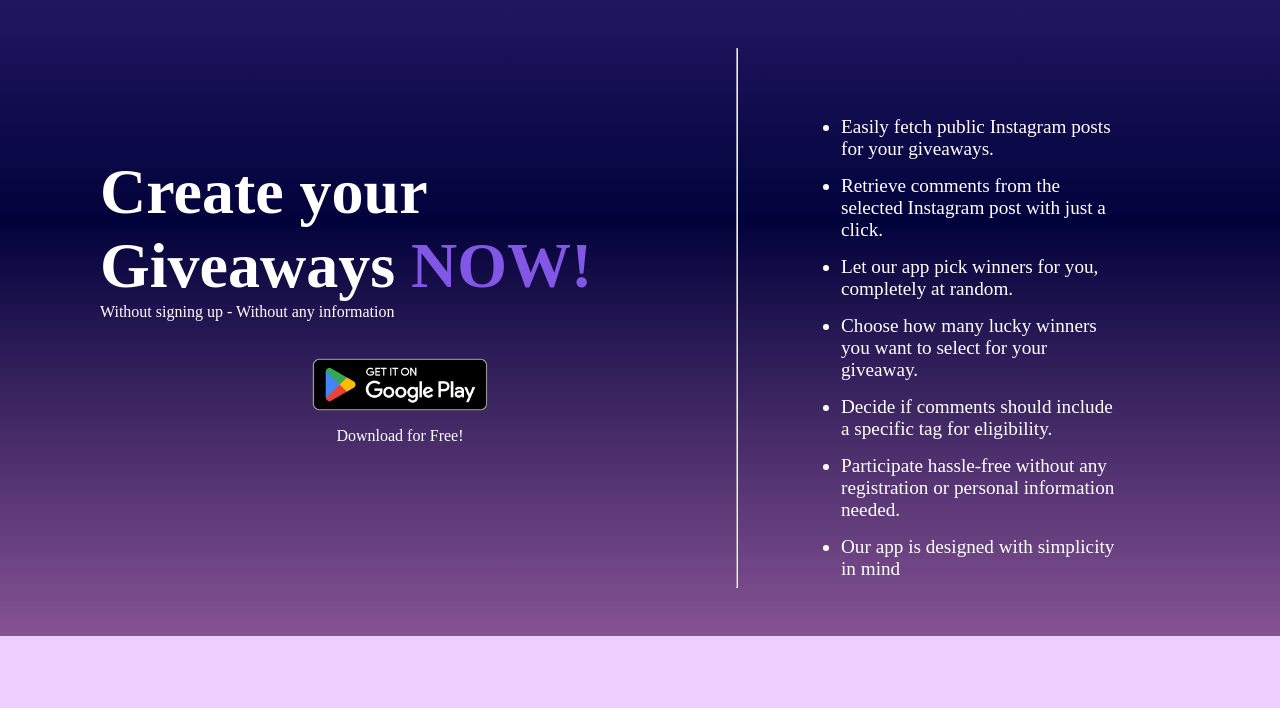
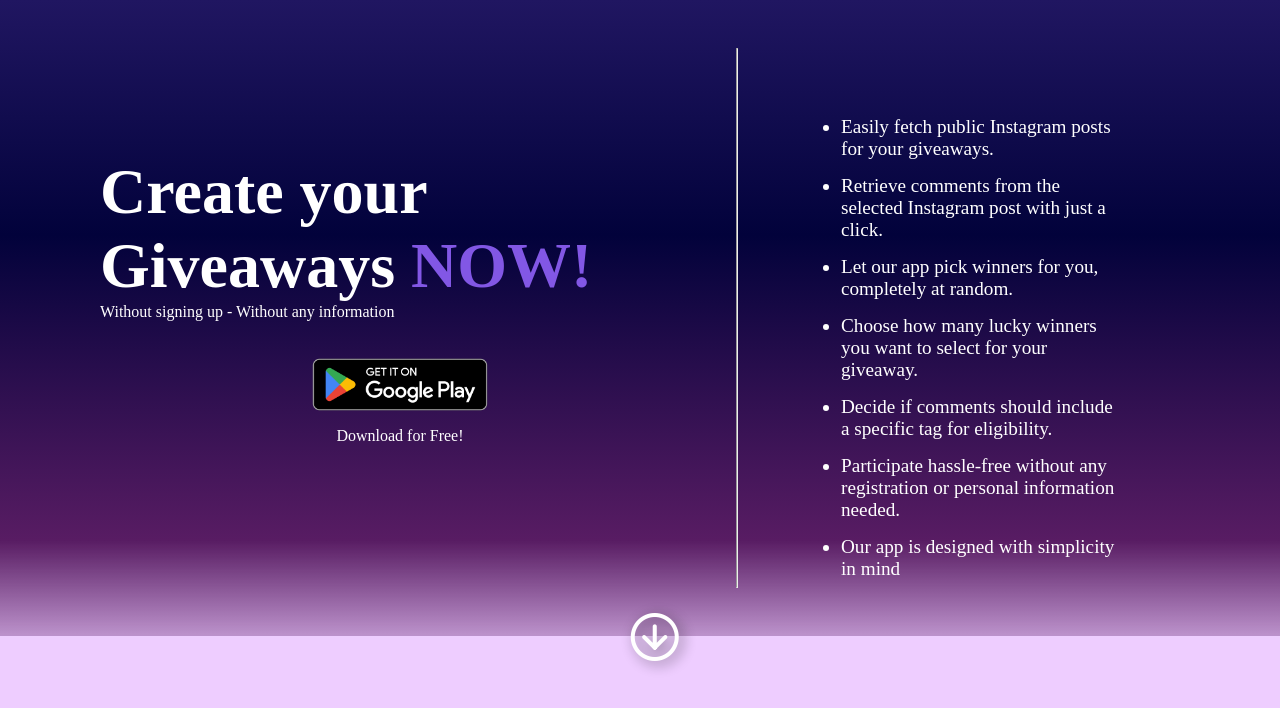
Before and after one commit to KenanAljaber/social-media-giveaway, an Angular app: page / in a window 1280 px wide. Shown: the top 708 px of the page. Built offline with nearby package versions, Linux system fonts and the light colour scheme.

Commit message:
Modify the structure and the style of the desktop-hero-section

```diff
--- a/src/app/fetching/components/desktop-hero-section/desktop-hero-section.component.html
+++ b/src/app/fetching/components/desktop-hero-section/desktop-hero-section.component.html
@@ -1,4 +1,7 @@
 <div class="main">
+    <div class="arrow">
+        <i class="pi pi-arrow-circle-down"></i>
+    </div>
 
 
     <div class="left">
@@ -24,6 +27,4 @@
           </ul>
 
     </div>
-
-
 </div>
--- a/src/app/fetching/components/desktop-hero-section/desktop-hero-section.component.scss
+++ b/src/app/fetching/components/desktop-hero-section/desktop-hero-section.component.scss
@@ -3,21 +3,47 @@
     flex-direction: row;
     // width: 100%;
     // height: 100%;
-    overflow-x: hidden;
+    position: relative;
+    // overflow: hidden;
     padding: 40px;
-    background: linear-gradient(180deg, rgba(32,22,97,1) 0%, rgba(2,2,59,1) 35%, rgba(88, 28, 99, 0.696) 100%);
-    opacity: 0; /* Set initial opacity to 0 */
-    animation: fade-in 1s ease-out forwards; /* Apply fade-in animation */
+    z-index: 10;
+    background: linear-gradient(180deg, rgba(32, 22, 97, 1) 0%, rgba(2, 2, 59, 1) 37%, rgba(88, 28, 99, 1) 85%, rgba(88, 28, 99, 0.331) 100%);
+    opacity: 0;
+    /* Set initial opacity to 0 */
+    animation: fade-in 1s ease-out forwards;
+    /* Apply fade-in animation */
+    margin-bottom: 50px;
 
-    .right{
+    .arrow {
+    position: absolute;
+    bottom: -43px;
+    font-weight: bolder;
+    left: 48.5%;
+    z-index: 20;
+    padding: 10px;
+    font-size: 3rem;
+    color: white;
+    text-shadow: 4px 3px 13px #0000007d;
+    transition: 0.5s;
+    }
+    .arrow:hover{
+        transform: scale(1.1);
+        color: var(--accent-color);
+
+        cursor: pointer;
+    }
+
+    .right {
         margin-top: 5%;
         margin-left: 4%;
         margin-right: 3%;
         width: 100%;
         color: white;
-        ul{
-            width:75%;
-            li{
+
+        ul {
+            width: 75%;
+
+            li {
                 font-size: 1.2rem;
                 font-weight: 500;
                 margin: 15px;
@@ -26,7 +52,8 @@
 
 
     }
-    .left{
+
+    .left {
         margin-top: 6%;
         margin-left: 5%;
         margin-right: 3%;
@@ -35,47 +62,54 @@
         flex-direction: column;
         align-items: flex-start;
 
-        .text{
+        .text {
 
             width: 100%;
             // text-align: center;
             color: white;
-            .big-title{
+
+            .big-title {
                 font-size: 4rem;
                 width: 600px;
                 // text-align: center;
                 // margin: 0 auto;
                 margin-bottom: 0;
-                strong{
+
+                strong {
                     color: var(--accent-color);
                 }
             }
-            p{
+
+            p {
                 margin: 0;
                 font-weight: 200;
             }
         }
 
-        .download{
+        .download {
             width: 100%;
             text-align: center;
             margin-top: 25px;
-            img{
+
+            img {
                 width: 200px;
                 transition: 0.5s;
                 margin-bottom: 0;
             }
-            img:hover{
+
+            img:hover {
                 transform: scale(1.1);
                 cursor: pointer;
             }
-            h4{
-                margin:0;
-                color:  white;
+
+            h4 {
+                margin: 0;
+                color: white;
                 font-weight: 300;
                 transition: 0.5s;
             }
-            h4:hover{
+
+            h4:hover {
                 transform: scale(1.1);
                 cursor: pointer;
                 font-weight: 700;
@@ -87,11 +121,24 @@
 
 @keyframes fade-in {
     0% {
-      opacity: 0;
-      transform: translateY(-200px); /* Start position below the bottom */
+        opacity: 0;
+        transform: translateY(-200px);
+        /* Start position below the bottom */
     }
+
     100% {
-      opacity: 1;
-      transform: translateY(0); /* End position at the normal position */
+        opacity: 1;
+        transform: translateY(0);
+        /* End position at the normal position */
     }
-  }
+}
+// .main::after {
+//     content: '';
+//     position: absolute;
+//     bottom: 0;
+//     left: 0;
+//     width: 100%;
+//     height: 2px;
+//     background-color: #ffffff; /* Set your desired color for the bottom border */
+//     z-index: 10;
+//   }
```
